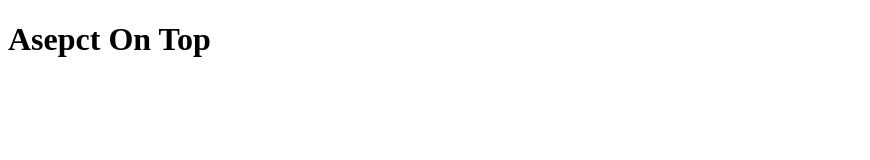
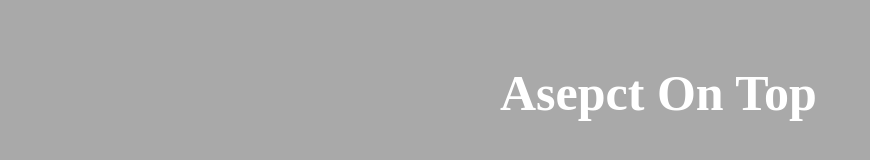
Before and after one commit to KillaNAdev/auth-system, a website: page Site/html/index.html in a window 1280 px wide. Shown: the whole page, without its empty margins (0-870 px from the left). Drawn offline with Linux system fonts and the light colour scheme; a web font is replaced by a local one.

Commit message:
Update index.html

```diff
--- a/Site/html/index.html
+++ b/Site/html/index.html
@@ -1,5 +1,9 @@
 <!DOCTYPE html>
 <html>
+
+<head>
+    <link href="./style.css" rel="stylesheet" ?>
+</head>
 <h1>Asepct On Top</h1>
 
 </html>
```
